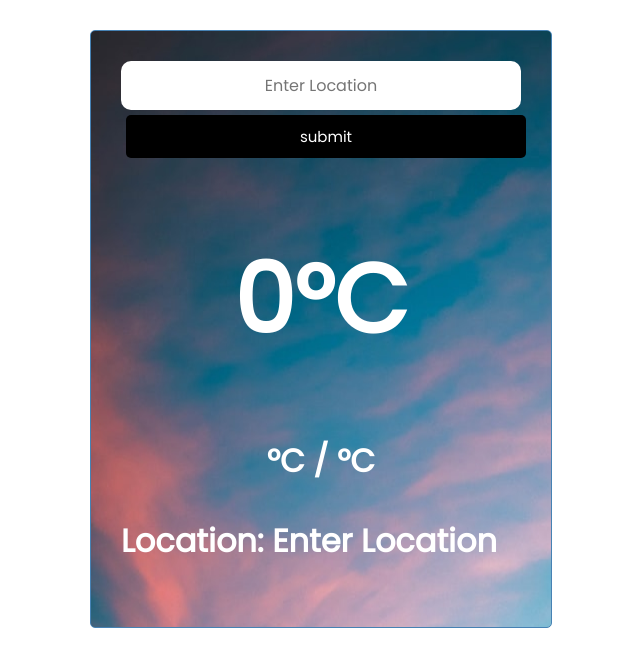
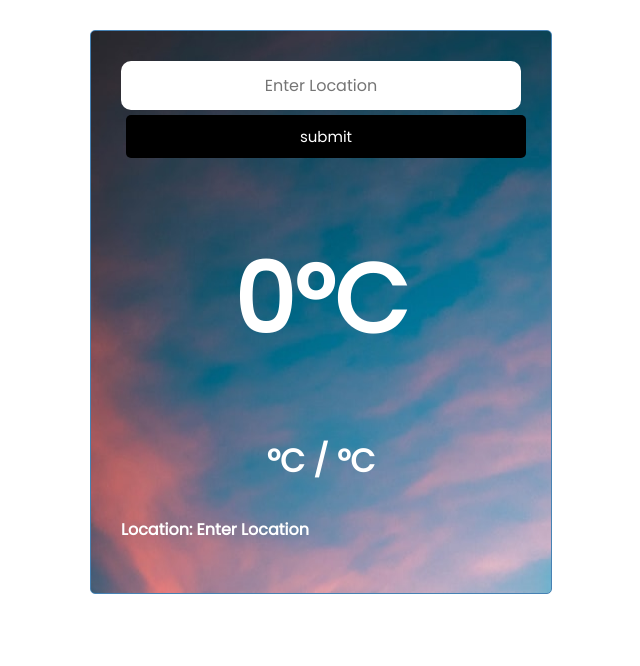
Before and after one commit to AkshayKumar08/react-weather-api, a React (Create React App) app: page / in a window 1280 px wide. Shown: the top 666 px of the page, without its empty margins (319-959 px from the left). Built offline with nearby package versions, Linux system fonts and the light colour scheme; no server answers.

Commit message:
added current location on first render

```diff
--- a/src/App.css
+++ b/src/App.css
@@ -73,9 +73,13 @@ body {
   color: #fff;
 }
 
-.temp h3, .location{
+.temp h3{
 	font-size: 2em;
   color: #fff;
+}
+
+.location, .update{
+ color: #fff;
 }
 
 .center{
--- a/src/App.js
+++ b/src/App.js
@@ -1,7 +1,7 @@
 import Header from './components/Header'
 import Section from './components/Section'
 import Footer from './components/Footer'
-import {useState} from 'react'
+import {useEffect, useState} from 'react'
 import './App.css'
 
 const api = {
@@ -11,36 +11,47 @@ const api = {
 
 function App() {
 
-
   const [curTemp, setCurTemp] = useState(0)
   const [minTemp, setMinTemp] = useState()
   const [maxTemp, setMaxTemp] = useState()
   const [weather, setWeather] = useState('')
   const [region, setRegion] = useState('Enter Location')
-  // const [lastUpdate, setlastUpdate] = useState('')
+  const [lastUpdate, setlastUpdate] = useState(1)
   // const [error, setError] = useState('')
 
-  const getWeather = async (query) => {
+  useEffect(() => {
+    navigator.geolocation.getCurrentPosition( (position) => {
+      const latitude = position.coords.latitude
+      const longitude = position.coords.longitude
+      const loc = `${api.base}weather?lat=${latitude}&lon=${longitude}&appid=${api.key}`
+      fetchData(loc)
+    })
+  }, [])
+
+  const fetchData = async(api) => {
     try{
-      const loc = `${api.base}weather?q=${query}&appid=${api.key}`
-      const res = await fetch(loc)
+      const res = await fetch(api)
       const data = await res.json()
       if( data.cod === 200){
         setCurTemp(parseInt(data.main.temp-273))
         setMinTemp(parseInt(data.main.temp_max-273))
         setMaxTemp(parseInt(data.main.temp_min-273))
         setWeather(data.weather[0].main)
-        setRegion(query)
+        setRegion(data.name)
       }
       else{
         const err = 'Location not found'
         setRegion(err)
       }
     }
-    catch(err){
+    catch(err){}
+  }
 
-    }
+  const getWeather = async (query) => {
+      const loc = `${api.base}weather?q=${query}&appid=${api.key}`
+      fetchData(loc)
   }
+
   return (
     <div className="container">
       <Header fetchData={ getWeather }/>
@@ -50,7 +61,7 @@ function App() {
       minTemp={ minTemp }
       maxTemp={ maxTemp }
       weather={ weather } />
-      <Footer region={ region }/>
+      <Footer region={ region } lastUpdate={ lastUpdate }/>
     </div>
   );
 }
--- a/src/components/Footer.js
+++ b/src/components/Footer.js
@@ -1,13 +1,13 @@
-const Footer = ({ region }) => {
+const Footer = ({ region, lastUpdate }) => {
 	return (
 		<>
 			<div>
-				<h3 className="location" >Location: { region }</h3>
+				<h4 className="location" >Location: { region }</h4>
 			</div>
-			{/*
+
 			<div>
-				<h3>Last Updated: </h3>
-			</div>*/}
+				{/*<h4 className="update">Last Updated: {lastUpdate} seconds ago</h4>*/}
+			</div>
 		</>
 	)
 }
```
